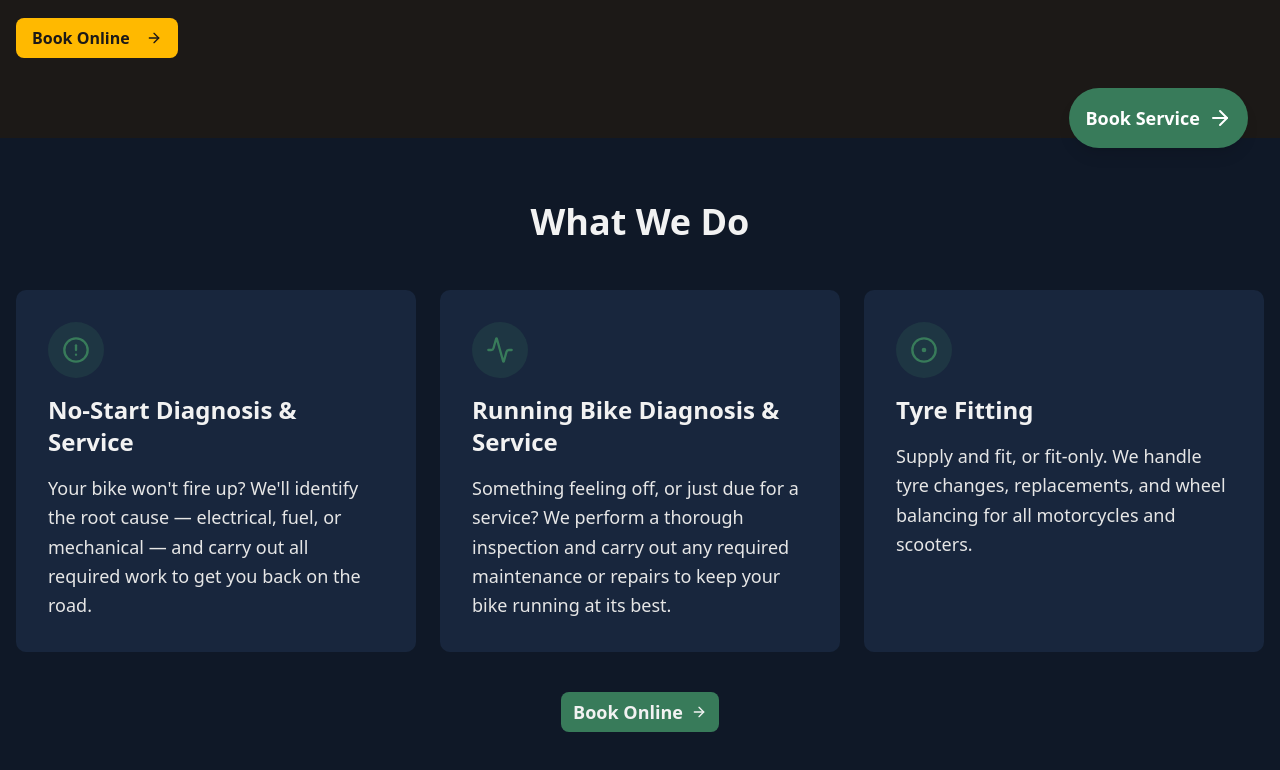
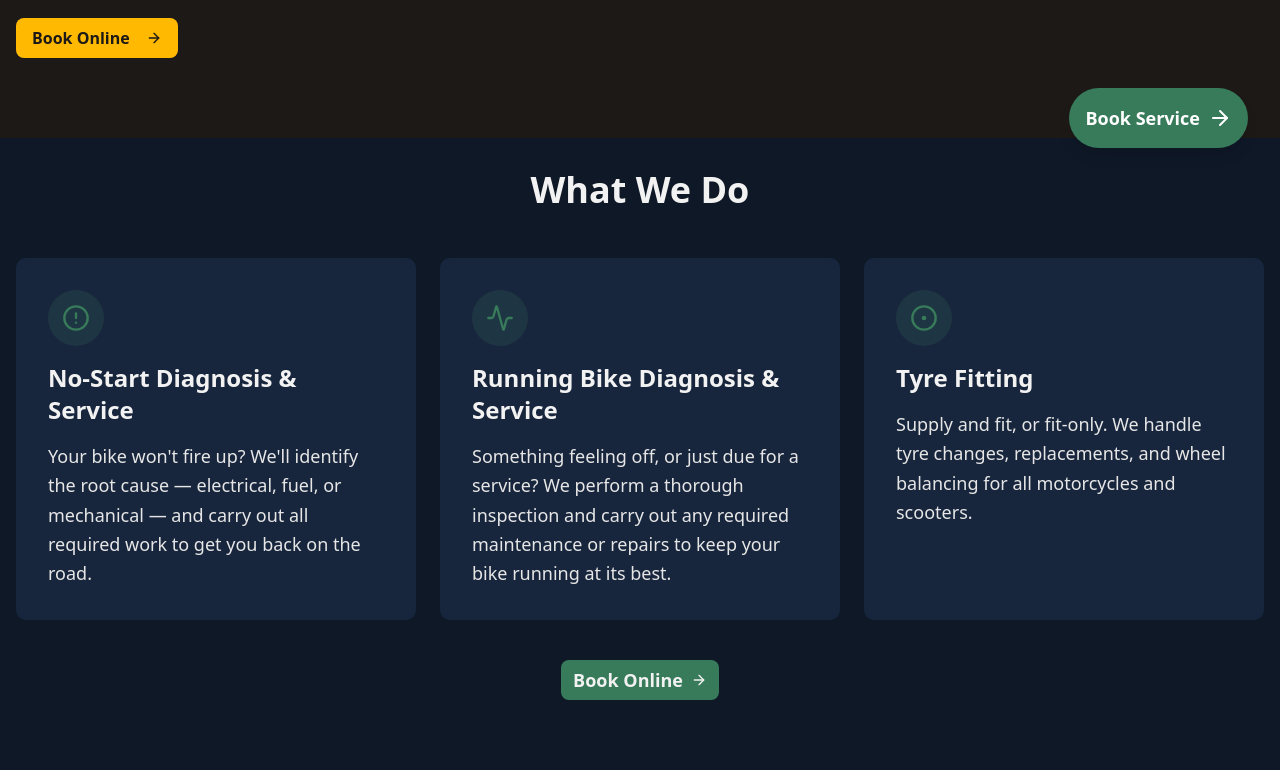
Before and after one commit to ethanbetts63/allbikes, a React (Vite) app in the folder frontend/: page /service in a window 1280 px wide. Shown: the part 620-1390 px from the top of the page. Built offline with nearby package versions, Linux system fonts and the light colour scheme.

Commit message:
checkpoint

```diff
--- a/frontend/src/pages/ServicePage.tsx
+++ b/frontend/src/pages/ServicePage.tsx
@@ -107,7 +107,7 @@ const ServicePage: React.FC = () => {
             <ServiceCTAV2 />
 
             {/* Services */}
-            <div className="bg-background py-16">
+            <div className="bg-background pt-8 pb-16">
                 <div className="container mx-auto px-4">
                     <h2 className="text-4xl font-bold text-center text-[var(--text-primary)] mb-12">What We Do</h2>
                     <div className="grid grid-cols-1 md:grid-cols-3 gap-6">
```
